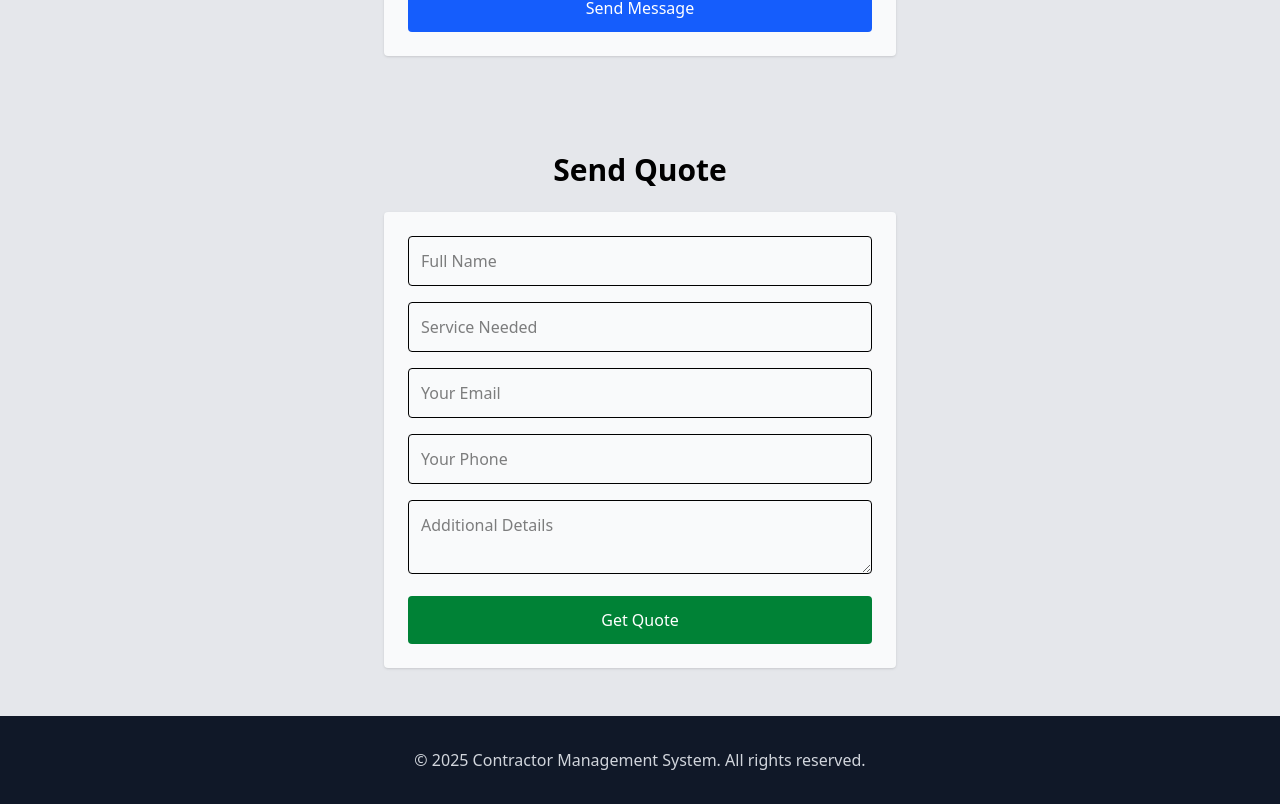
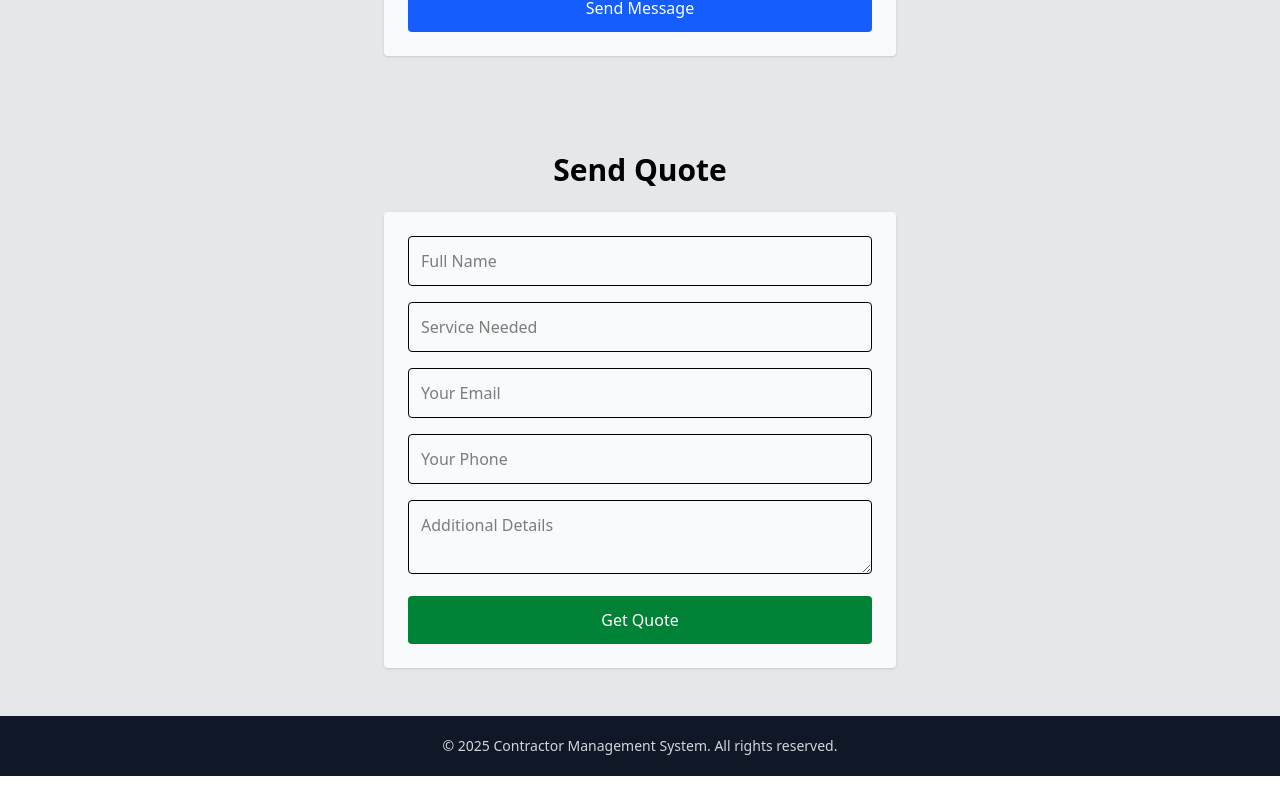
Before and after one commit to manjeetn/contractor02, a React app in the folder frontend/: page / in a window 1280 px wide. Shown: the part 2370-3174 px from the top of the page. After the commit the page ends 3146 px from the top, so only its background shows below. Built offline with nearby package versions, Linux system fonts and the light colour scheme; no server answers; the HTML template or start-up script is replaced by a standard one.

Commit message:
fixed footer and login fil

```diff
--- a/frontend/src/components/Footer.jsx
+++ b/frontend/src/components/Footer.jsx
@@ -2,8 +2,8 @@ import React from 'react';
 
 const Footer = () => {
   return (
-    <footer className="bg-gray-900 text-center p-8 mt-auto">
-      <p className="text-gray-300 text-md">
+    <footer className="bg-gray-900 text-center p-5 mt-auto">
+      <p className="text-gray-300 text-sm">
         &copy; {new Date().getFullYear()} Contractor Management System. All rights reserved.
       </p>
     </footer>
--- a/frontend/src/pages/Login.jsx
+++ b/frontend/src/pages/Login.jsx
@@ -26,7 +26,7 @@ const Login = () => {
       if (res.data.user.role === 'admin') {
         navigate('/admin');
       } else if (res.data.user.role === 'sub-admin') {
-        navigate('/sub');
+        navigate('/sub-admin');
       } else if (res.data.user.role === 'labor') {
         navigate('/labor');
       } else {
@@ -34,6 +34,9 @@ const Login = () => {
       }
     } catch (err) {
       setError(err.response?.data?.message || 'Login failed');
+    }finally{
+       setTimeout(() => setError(""), 3000);
+
     }
   };
 
--- a/frontend/src/pages/Signup.jsx
+++ b/frontend/src/pages/Signup.jsx
@@ -1,7 +1,7 @@
 import React, { useState } from 'react';
 import api from '../api/api';
 import { Link, useNavigate } from 'react-router-dom';
-import { Eye, EyeOff } from "lucide-react"; // 👈 import these icons
+import { Eye, EyeOff } from "lucide-react";
 
 const Signup = () => {
   const navigate = useNavigate();
```
